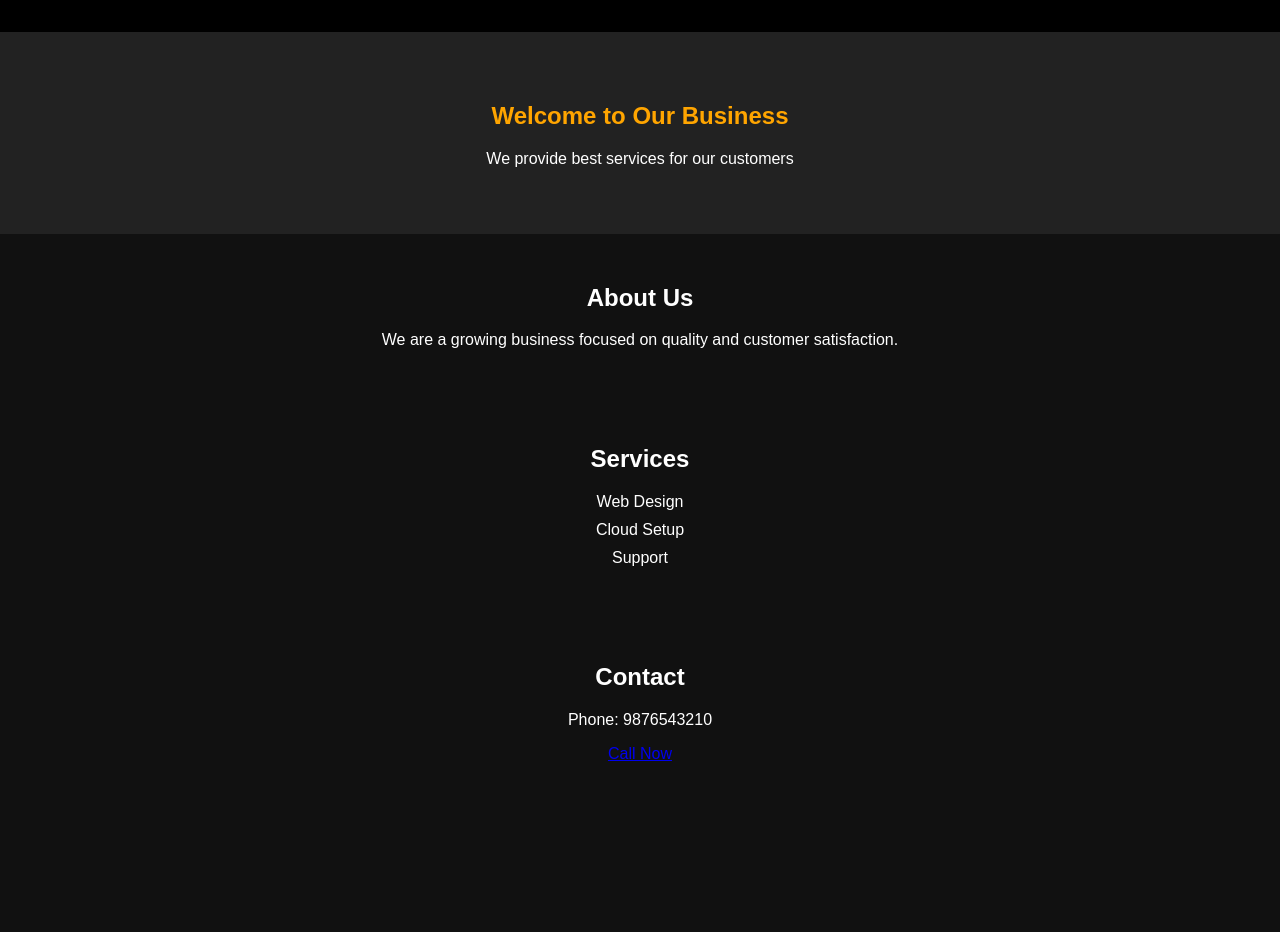
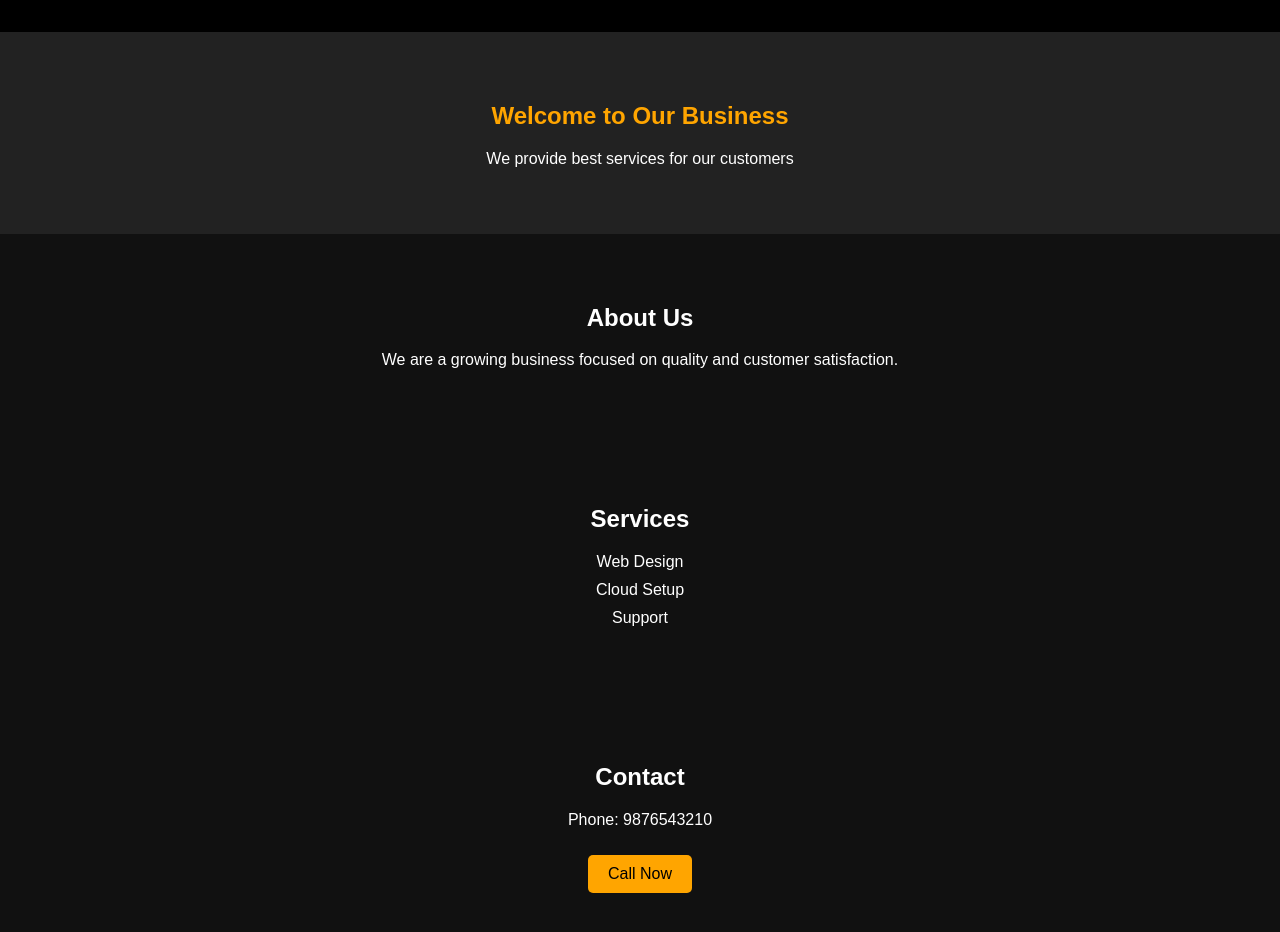
Before and after one commit to Rocky606143/business-website, a plain HTML site: page index.html in a window 1280 px wide. Shown: the part 66-998 px from the top of the page. Before the commit the page ends 859 px from the top, so only its background shows below. Drawn offline with Linux system fonts and the light colour scheme.

Commit message:
Update section padding and add button styles
Increased padding for section and added button styles.

```diff
--- a/style.css
+++ b/style.css
@@ -18,7 +18,7 @@ nav {
 }
 
 section {
-  padding: 30px;
+  padding: 50px 20px;
   text-align: center;
 }
 
@@ -34,3 +34,16 @@ ul {
 li {
   margin: 10px;
 }
+.btn {
+  display: inline-block;
+  margin-top: 10px;
+  padding: 10px 20px;
+  background: orange;
+  color: black;
+  text-decoration: none;
+  border-radius: 5px;
+}
+
+.btn:hover {
+  background: #ff9800;
+}
```
